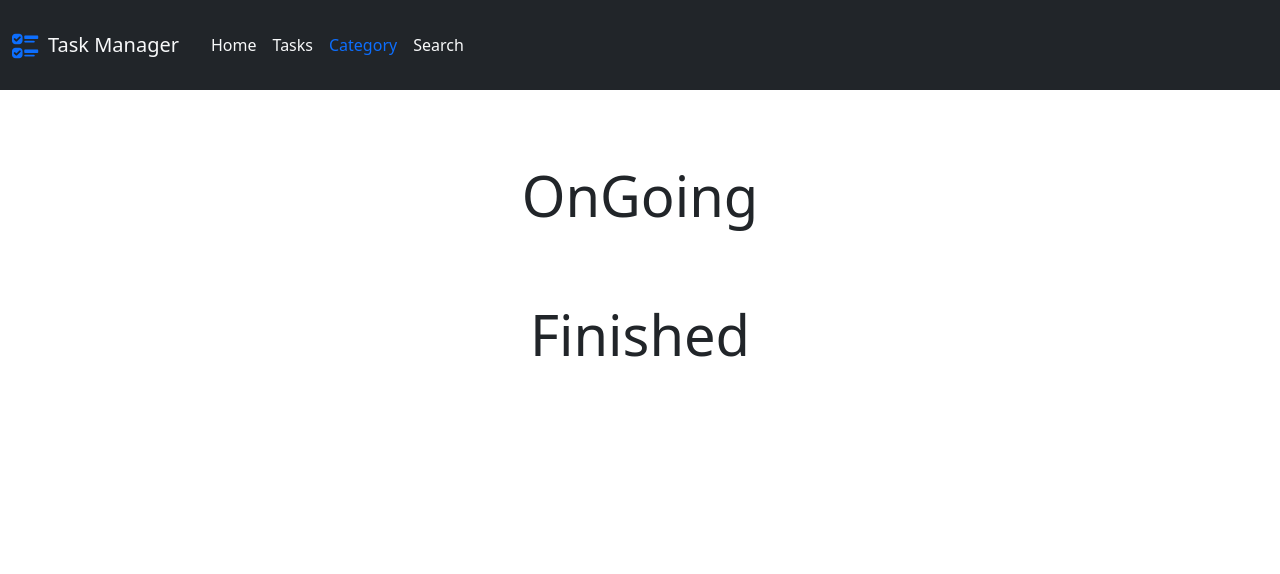
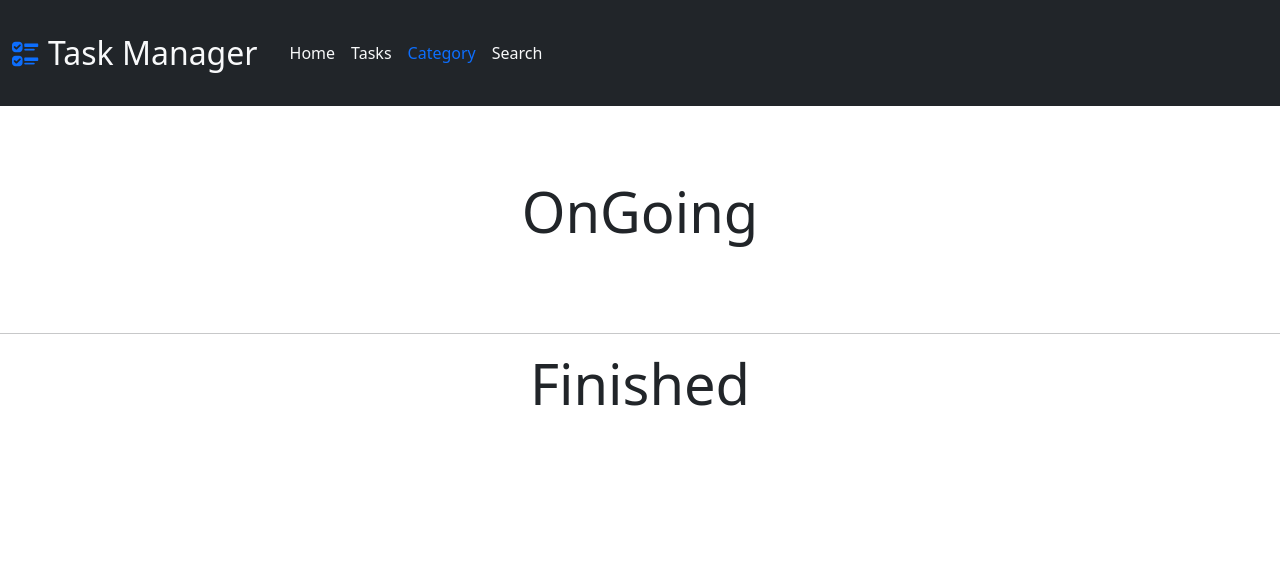
Before and after one commit to HosseinTahami/HW-98, a Django app: page /tasks/ in a window 1280 px wide. Shown: the top 574 px of the page. Run offline with Django 4.2, Linux system fonts and the light colour scheme; data that the repository does not hold is empty.

Commit message:
better UI

```diff
--- a/HW15/TaskManager/template/base.html
+++ b/HW15/TaskManager/template/base.html
@@ -14,7 +14,8 @@
     <nav class="navbar  sticky-top navbar-expand-lg bg-dark py-4">
         <div class="container-fluid text-primary">
             <i class="bi bi-ui-checks fs-3"></i>
-            <a class="navbar-brand px-2 text-light" href="{% url 'main_page' %}">Task Manager</a>
+            <a class="navbar-brand px-2 text-light fs-2" href="{% url 'main_page' %}">Task
+                Manager</a>
             <button class="navbar-toggler" type="button" data-bs-toggle="collapse" data-bs-target="#navbarNav"
                 aria-controls="navbarNav" aria-expanded="false" aria-label="Toggle navigation">
                 <span class="navbar-toggler-icon"></span>
--- a/HW15/TaskManager/template/tasks.html
+++ b/HW15/TaskManager/template/tasks.html
@@ -29,6 +29,7 @@
     </div>
 </div>
 <br>
+<hr>
 <h2 class="text-center display-4"> Finished </h2>
 <br>
 <div class="container mt-3">
```
